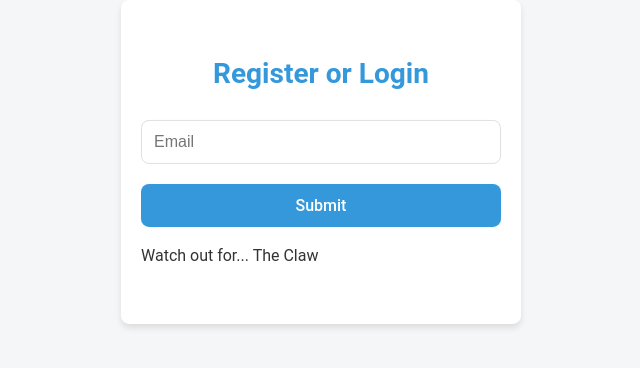
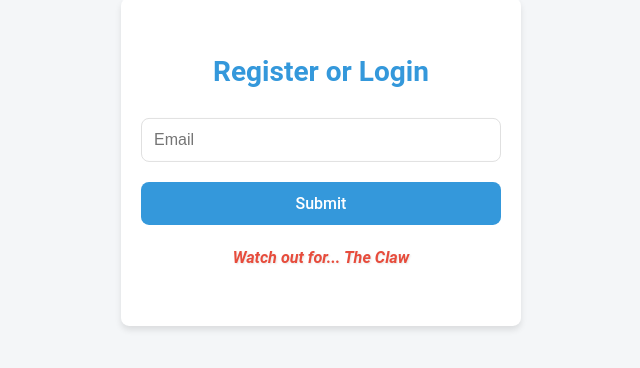
Before and after one commit to rlmsinclair/thestoryevolves-website, a React (Vite) app: page / in a window 1280 px wide. Shown: the part 238-606 px from the top of the page, without its empty margins (319-959 px from the left). Built offline with nearby package versions, Linux system fonts and the light colour scheme.

Commit message:
Claw Warning

```diff
--- a/src/App.css
+++ b/src/App.css
@@ -253,3 +253,26 @@ body {
     padding: 4px;
   }
 }
+
+.claw-warning {
+  text-align: center;
+  font-style: italic;
+  color: #e74c3c;
+  margin-top: 20px;
+  font-weight: bold;
+  font-size: 16px;
+  text-shadow: 1px 1px 2px rgba(0, 0, 0, 0.1);
+  animation: pulse 2s infinite;
+}
+
+@keyframes pulse {
+  0% {
+    transform: scale(1);
+  }
+  50% {
+    transform: scale(1.05);
+  }
+  100% {
+    transform: scale(1);
+  }
+}
```
